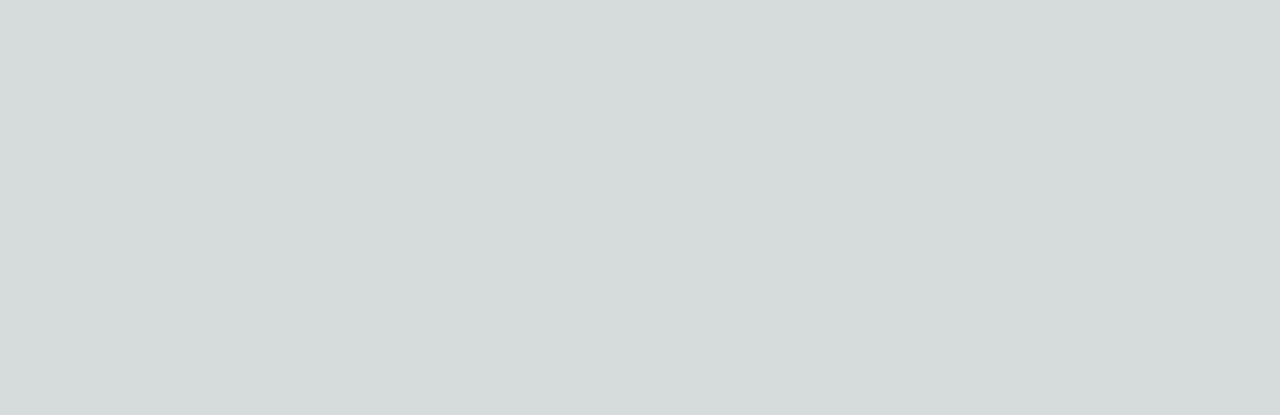
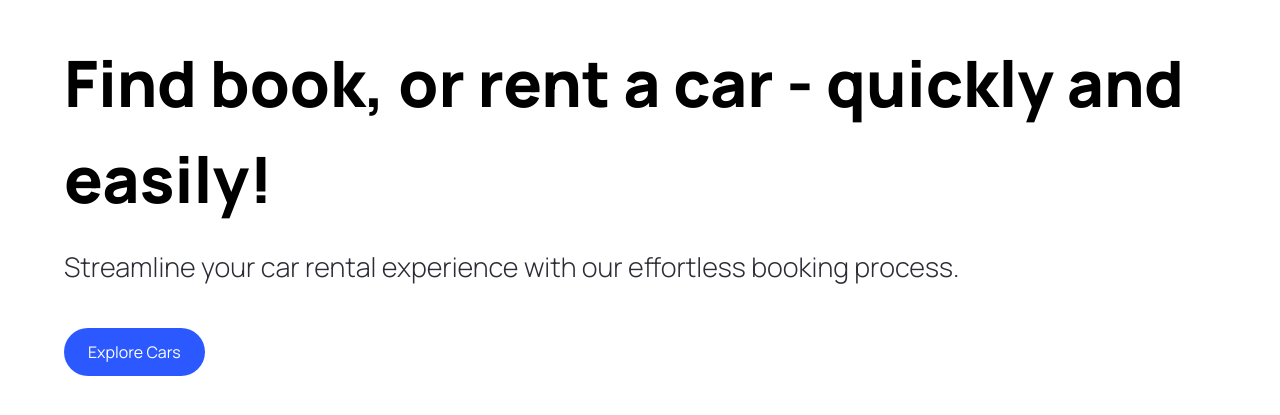
Before and after one commit to Stoian-Chiril/CarShowcase, a Next.js app: page / in a window 1280 px wide. Shown: the part 109-524 px from the top of the page. Built offline with nearby package versions, Linux system fonts and the light colour scheme.

Commit message:
Title, button Commit
Creating Title, Headline and First Button Commit

```diff
--- a/app/globals.css
+++ b/app/globals.css
@@ -1,33 +1,219 @@
+@import url("https://fonts.googleapis.com/css2?family=Manrope:wght@200;300;400;500;600;700;800&display=swap");
+
 @tailwind base;
 @tailwind components;
 @tailwind utilities;
 
-:root {
-  --foreground-rgb: 0, 0, 0;
-  --background-start-rgb: 214, 219, 220;
-  --background-end-rgb: 255, 255, 255;
+* {
+  margin: 0;
+  padding: 0;
+  box-sizing: border-box;
+  font-family: "Manrope", sans-serif;
 }
 
-@media (prefers-color-scheme: dark) {
-  :root {
-    --foreground-rgb: 255, 255, 255;
-    --background-start-rgb: 0, 0, 0;
-    --background-end-rgb: 0, 0, 0;
-  }
+/* START: General styles */
+.max-width {
+  @apply max-w-[1440px] mx-auto;
 }
 
-body {
-  color: rgb(var(--foreground-rgb));
-  background: linear-gradient(
-      to bottom,
-      transparent,
-      rgb(var(--background-end-rgb))
-    )
-    rgb(var(--background-start-rgb));
+.padding-x {
+  @apply sm:px-16 px-6;
 }
 
-@layer utilities {
-  .text-balance {
-    text-wrap: balance;
-  }
+.padding-y {
+  @apply py-4;
 }
+
+.flex-center {
+  @apply flex items-center justify-center;
+}
+
+.flex-between {
+  @apply flex justify-between items-center;
+}
+
+.custom-btn {
+  @apply flex flex-row relative justify-center items-center py-3 px-6 outline-none;
+}
+/* END: General styles */
+
+/* START: Hero styles */
+.hero {
+  @apply flex xl:flex-row flex-col gap-5 relative z-0 max-w-[1440px] mx-auto;
+}
+
+.hero__title {
+  @apply 2xl:text-[72px] sm:text-[64px] text-[50px] font-extrabold;
+}
+
+.hero__subtitle {
+  @apply text-[27px] text-black-100 font-light mt-5;
+}
+
+.hero__image-container {
+  @apply xl:flex-[1.5] flex justify-end items-end w-full xl:h-screen;
+}
+
+.hero__image {
+  @apply relative xl:w-full w-[90%] xl:h-full h-[590px] z-0;
+}
+
+.hero__image-overlay {
+  @apply absolute xl:-top-24 xl:-right-1/2 -right-1/4 bg-hero-bg bg-repeat-round -z-10 w-full xl:h-screen h-[590px] overflow-hidden;
+}
+/* END: Hero styles */
+
+/* START: Home styles */
+
+.home__text-container {
+  @apply flex flex-col items-start justify-start gap-y-2.5 text-black-100;
+}
+
+.home__filters {
+  @apply mt-12 w-full flex-between items-center flex-wrap gap-5;
+}
+
+.home__filter-container {
+  @apply flex justify-start flex-wrap items-center gap-2;
+}
+
+.home__cars-wrapper {
+  @apply grid 2xl:grid-cols-4 xl:grid-cols-3 md:grid-cols-2 grid-cols-1 w-full gap-8 pt-14;
+}
+
+.home__error-container {
+  @apply mt-16 flex justify-center items-center flex-col gap-2;
+}
+/* END: Home styles */
+
+/* START: Car Card styles */
+.car-card {
+  @apply flex flex-col p-6 justify-center items-start text-black-100 bg-primary-blue-100 hover:bg-white hover:shadow-md rounded-3xl;
+}
+
+.car-card__content {
+  @apply w-full flex justify-between items-start gap-2;
+}
+
+.car-card__content-title {
+  @apply text-[22px] leading-[26px] font-bold capitalize;
+}
+
+.car-card__price {
+  @apply flex mt-6 text-[32px] leading-[38px] font-extrabold;
+}
+
+.car-card__price-dollar {
+  @apply self-start text-[14px] leading-[17px] font-semibold;
+}
+
+.car-card__price-day {
+  @apply self-end text-[14px] leading-[17px] font-medium;
+}
+
+.car-card__image {
+  @apply relative w-full h-40 my-3 object-contain;
+}
+
+.car-card__icon-container {
+  @apply flex group-hover:invisible w-full justify-between text-grey;
+}
+
+.car-card__icon {
+  @apply flex flex-col justify-center items-center gap-2;
+}
+
+.car-card__icon-text {
+  @apply text-[14px] leading-[17px];
+}
+
+.car-card__btn-container {
+  @apply hidden group-hover:flex absolute bottom-0 w-full z-10;
+}
+/* END: Car Card styles */
+
+/* START: Car Details styles */
+.car-details__dialog-panel {
+  @apply relative w-full max-w-lg max-h-[90vh] overflow-y-auto transform rounded-2xl bg-white p-6 text-left shadow-xl transition-all flex flex-col gap-5;
+}
+
+.car-details__close-btn {
+  @apply absolute top-2 right-2 z-10 w-fit p-2 bg-primary-blue-100 rounded-full;
+}
+
+.car-details__main-image {
+  @apply relative w-full h-40 bg-pattern bg-cover bg-center rounded-lg;
+}
+/* END: Car Details styles */
+
+/* START: Custom Filter styles */
+.custom-filter__btn {
+  @apply relative w-full min-w-[127px] flex justify-between items-center cursor-default rounded-lg bg-white py-2 px-3 text-left shadow-md sm:text-sm border;
+}
+
+.custom-filter__options {
+  @apply absolute mt-1 max-h-60 w-full overflow-auto rounded-md bg-white py-1 text-base shadow-lg ring-1 ring-black ring-opacity-5 focus:outline-none sm:text-sm;
+}
+/* END: Custom Filter styles */
+
+/* START: Footer styles */
+.footer {
+  @apply flex flex-col text-black-100  mt-5 border-t border-gray-100;
+}
+
+.footer__links-container {
+  @apply flex max-md:flex-col flex-wrap justify-between gap-5 sm:px-16 px-6 py-10;
+}
+
+.footer__rights {
+  @apply flex flex-col justify-start items-start gap-6;
+}
+
+.footer__links {
+  @apply flex-1 w-full flex md:justify-end flex-wrap max-md:mt-10 gap-20;
+}
+
+.footer__link {
+  @apply flex flex-col gap-6 text-base min-w-[170px];
+}
+
+.footer__copyrights {
+  @apply flex justify-between items-center flex-wrap mt-10 border-t border-gray-100 sm:px-16 px-6 py-10;
+}
+
+.footer__copyrights-link {
+  @apply flex-1 flex sm:justify-end justify-center max-sm:mt-4 gap-10;
+}
+/* END: Footer styles */
+
+/* START: searchbar styles */
+.searchbar {
+  @apply flex items-center justify-start max-sm:flex-col w-full relative max-sm:gap-4 max-w-3xl;
+}
+
+.searchbar__item {
+  @apply flex-1 max-sm:w-full flex justify-start items-center relative;
+}
+
+.searchbar__input {
+  @apply w-full h-[48px] pl-12 p-4 bg-light-white rounded-r-full max-sm:rounded-full outline-none cursor-pointer text-sm;
+}
+/* END: searchbar styles */
+
+/* START: search manufacturer styles */
+.search-manufacturer {
+  @apply flex-1 max-sm:w-full flex justify-start items-center;
+}
+
+.search-manufacturer__input {
+  @apply w-full h-[48px] pl-12 p-4 rounded-l-full max-sm:rounded-full bg-light-white outline-none cursor-pointer text-sm;
+}
+
+.search-manufacturer__options {
+  @apply absolute mt-1 max-h-60 w-full overflow-auto rounded-md bg-white py-1 text-base shadow-lg ring-1 ring-black ring-opacity-5 focus:outline-none sm:text-sm;
+}
+
+.search-manufacturer__option {
+  @apply cursor-default select-none py-2 pl-10 pr-4;
+}
+/* END: search manufacturer styles */
--- a/app/page.tsx
+++ b/app/page.tsx
@@ -1,8 +1,10 @@
 import Image from "next/image";
+import { Hero } from '@/components'
 
 export default function Home() {
   return (
     <main className="overflow-hidden">
+      <Hero/>
     </main>
   );
 }
--- /dev/null
+++ b/components/CustomButton.tsx
@@ -0,0 +1,23 @@
+"use client";
+
+import Image from "next/image"
+
+import { CustomButtonProps } from "@/types";
+
+
+const CustomButton = ({title,containerStyles,handleClick}: CustomButtonProps) => {
+  return (
+    <button
+    disabled={false}
+    type={"button"}
+    className={`custom-btn  ${containerStyles}`}
+    onClick={handleClick}
+    >
+        <span className={"flex-1"}>
+            {title}
+        </span>
+    </button>
+  )
+}
+
+export default CustomButton
--- /dev/null
+++ b/components/Hero.tsx
@@ -0,0 +1,33 @@
+"use client";
+
+import Image from 'next/image'
+import CustomButton from './CustomButton'
+
+const Hero = () => {
+    const handleScroll = () => {
+
+    }
+  return (
+    <div className='hero'>
+        <div className='flex-1 pt-36 padding-x'>
+            <h1 className='hero__title'>
+                Find book, or rent a car - quickly
+                and easily!
+            </h1>
+            <p className='hero__subtitle'>
+                Streamline your car rental experience
+                with our effortless booking process.
+            </p>
+
+            <CustomButton
+            title ="Explore Cars"
+            containerStyles="bg-primary-blue
+            text-white rounded-full mt-10"
+            handleClick={handleScroll}
+            />
+        </div>
+    </div>
+  )
+}
+
+export default Hero
--- /dev/null
+++ b/components/index.ts
@@ -0,0 +1,6 @@
+import Hero from './Hero';
+import CustomButton from './CustomButton';
+export {
+    Hero,
+    CustomButton
+}
--- a/tailwind.config.ts
+++ b/tailwind.config.ts
@@ -1,20 +1,34 @@
-import type { Config } from "tailwindcss";
-
-const config: Config = {
+/** @type {import('tailwindcss').Config} */
+module.exports = {
   content: [
     "./pages/**/*.{js,ts,jsx,tsx,mdx}",
     "./components/**/*.{js,ts,jsx,tsx,mdx}",
     "./app/**/*.{js,ts,jsx,tsx,mdx}",
   ],
+  mode: "jit",
   theme: {
     extend: {
+      fontFamily: {
+        inter: ["Inter", "sans-serif"],
+      },
+      colors: {
+        "black-100": "#2B2C35",
+        "primary-blue": {
+          DEFAULT: "#2B59FF",
+          100: "#F5F8FF",
+        },
+        "secondary-orange": "#f79761",
+        "light-white": {
+          DEFAULT: "rgba(59,60,152,0.03)",
+          100: "rgba(59,60,152,0.02)",
+        },
+        grey: "#747A88",
+      },
       backgroundImage: {
-        "gradient-radial": "radial-gradient(var(--tw-gradient-stops))",
-        "gradient-conic":
-          "conic-gradient(from 180deg at 50% 50%, var(--tw-gradient-stops))",
-      },
+        'pattern': "url('/pattern.png')",
+        'hero-bg': "url('/hero-bg.png')"
+      }
     },
   },
   plugins: [],
 };
-export default config;
--- /dev/null
+++ b/types/index.ts
@@ -0,0 +1,8 @@
+import { MouseEventHandler } from "react";
+
+export interface CustomButtonProps {
+    title: string;
+    containerStyles?: string;
+    handleClick?:
+    MouseEventHandler<HTMLButtonElement>;
+}
```
